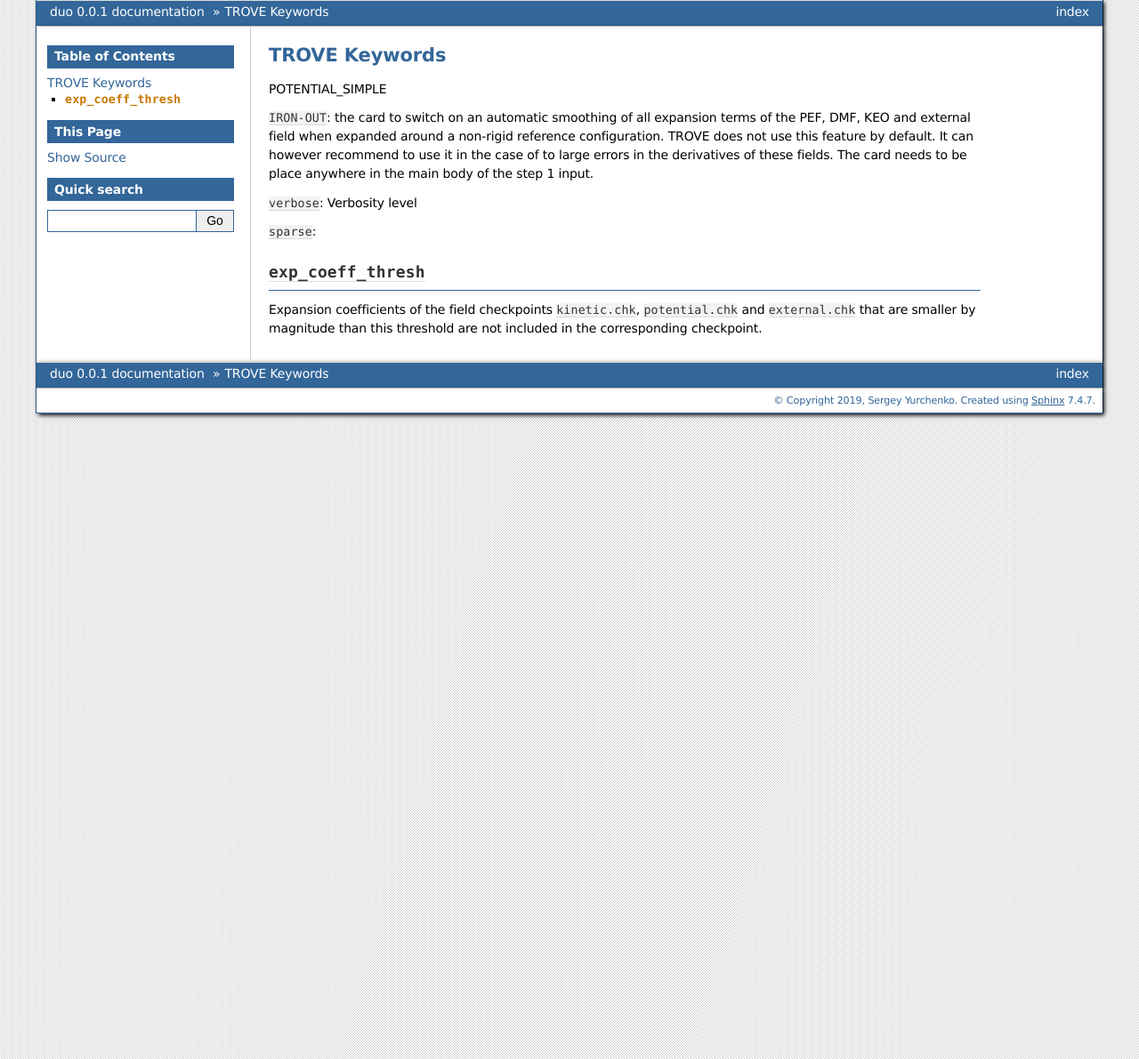
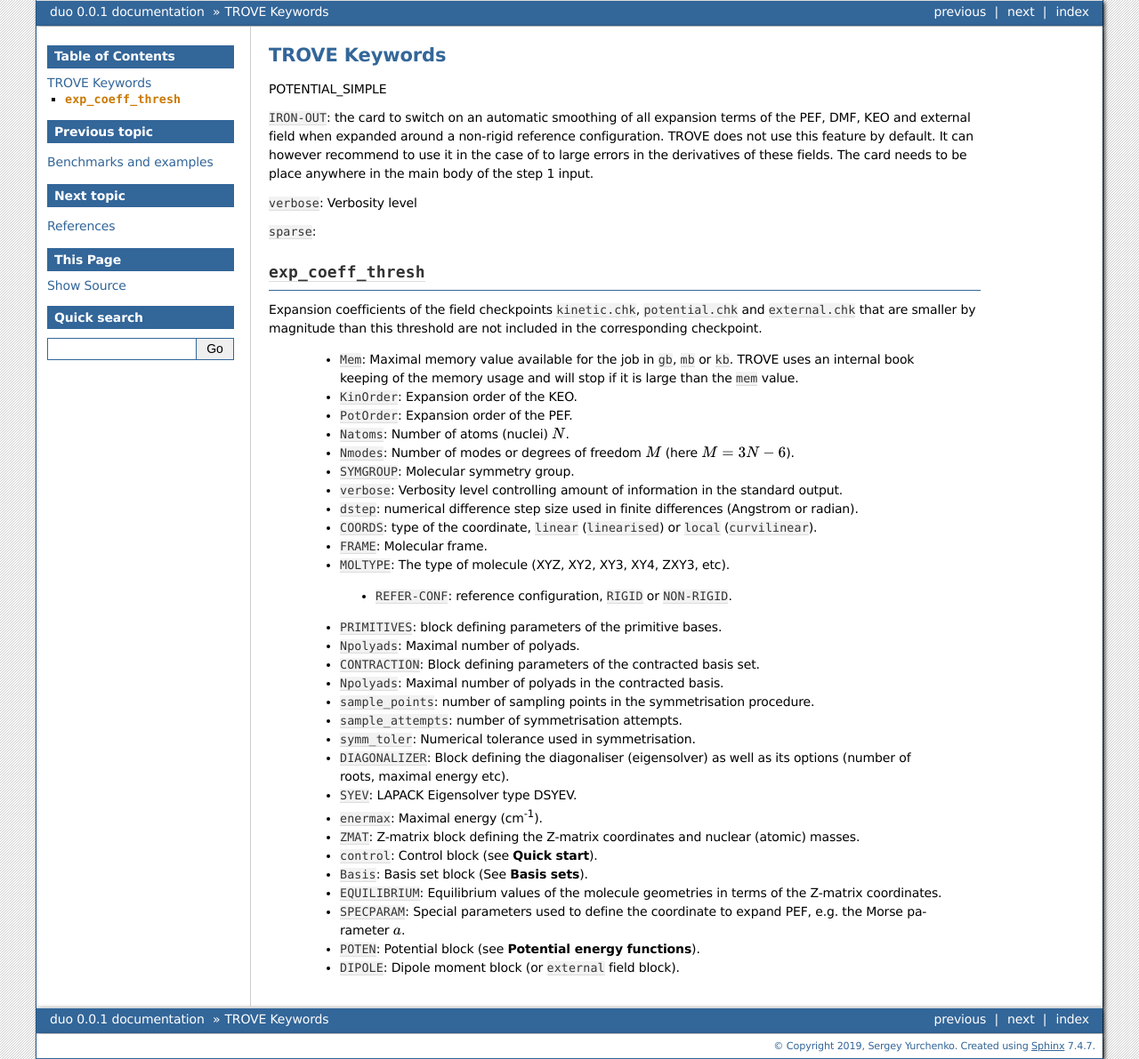
Before and after one commit to Trovemaster/TROVE, a Sphinx documentation site: the page built from docs/source/keywords.rst, in a window 1280 px wide. Shown: the whole page at 89% size. Built offline with Sphinx 7.4.7, drawn with Linux system fonts in a browser that asks for light colours; formulas are drawn with MathJax 3.

Commit message:
molecules

```diff
--- a/docs/source/index.rst
+++ b/docs/source/index.rst
@@ -24,6 +24,7 @@ Welcome to TROVE's documentation!
    features.rst
    compile.rst
    benchmarks.rst
+   keywords.rst
    references
    license
 
--- a/docs/source/keywords.rst
+++ b/docs/source/keywords.rst
@@ -16,3 +16,63 @@
 ^^^^^^^^^^^^^^^^^^^^
 
 Expansion coefficients of  the field checkpoints ``kinetic.chk``, ``potential.chk`` and ``external.chk`` that are smaller by magnitude than this threshold are not included in the corresponding checkpoint.
+
+
+
+ - ``Mem``: Maximal memory value available for the job in ``gb``, ``mb`` or ``kb``. TROVE uses an internal book keeping of the memory usage and will stop if it is large than the ``mem`` value.
+
+ - ``KinOrder``: Expansion order of the KEO.
+
+ - ``PotOrder``: Expansion order of the PEF.
+
+ - ``Natoms``: Number of atoms (nuclei) :math:`N`.
+
+ - ``Nmodes``: Number of modes or degrees of freedom :math:`M` (here :math:`M=3N-6`).
+
+ - ``SYMGROUP``: Molecular symmetry group.
+
+ - ``verbose``: Verbosity level controlling amount of information in the standard output.
+
+ - ``dstep``: numerical difference step size used in finite differences (Angstrom or radian).
+
+ - ``COORDS``: type of the coordinate, ``linear`` (``linearised``) or ``local`` (``curvilinear``).
+
+ - ``FRAME``: Molecular frame.
+
+ - ``MOLTYPE``: The type of molecule (XYZ, XY2, XY3, XY4, ZXY3, etc).
+
+  -  ``REFER-CONF``: reference configuration, ``RIGID`` or ``NON-RIGID``.
+
+ - ``PRIMITIVES``: block defining parameters of the primitive bases.
+
+ - ``Npolyads``: Maximal number of polyads.
+
+ - ``CONTRACTION``: Block defining parameters of the contracted basis set.
+
+ - ``Npolyads``: Maximal number of polyads in the contracted basis.
+
+ - ``sample_points``: number of sampling points in the symmetrisation procedure.
+
+ - ``sample_attempts``: number of symmetrisation attempts.
+
+ - ``symm_toler``: Numerical tolerance used in symmetrisation.
+
+ - ``DIAGONALIZER``: Block defining the diagonaliser (eigensolver) as well as its options (number of roots, maximal energy etc).
+
+ - ``SYEV``: LAPACK Eigensolver type DSYEV.
+
+ - ``enermax``: Maximal energy (cm\ :sup:`-1`).
+
+ - ``ZMAT``: Z-matrix block defining the Z-matrix coordinates and nuclear (atomic) masses.
+
+ - ``control``: Control block (see **Quick start**).
+
+ - ``Basis``: Basis set block (See **Basis sets**).
+
+ - ``EQUILIBRIUM``: Equilibrium values of the molecule geometries in terms of the Z-matrix coordinates.
+
+ - ``SPECPARAM``: Special parameters used to define the coordinate to expand PEF, e.g. the Morse parameter :math:`a`.
+
+ - ``POTEN``: Potential block (see **Potential energy functions**).
+
+ - ``DIPOLE``: Dipole moment block (or ``external`` field block).
--- a/docs/source/molecules.rst
+++ b/docs/source/molecules.rst
@@ -56,6 +56,8 @@ Reference: [TROVE]_
 
 The TROVE input for step 1 is illustrated below.
 ::
+
+      mem 64 gb
 
       KinOrder  6
       PotOrder  8
@@ -185,7 +187,7 @@ The TROVE input for step 1 is illustrated below.
 
 A short description of the keywords, cards and sections used is as follows.
 
-
+ - ``Mem``: Maximal memory value available for the job in ``gb``, ``mb`` or ``kb``. TROVE uses an internal book keeping of the memory usage and will stop if it is large than the ``mem`` value.
  - ``KinOrder``: Expansion order of the KEO.
  - ``PotOrder``: Expansion order of the PEF.
  - ``Natoms``: Number of atoms (nuclei) :math:`N`.
--- a/docs/source/references.rst
+++ b/docs/source/references.rst
@@ -9,7 +9,7 @@ References
 
 .. [88Zare] R.N. Zare, Angular Momentum: Understanding Spatial Aspects in Chemistry and Physics (Wiley, 1988), first edition.
 
-.. [15YaYu] A. Yachmenev, S.N. Yurchenko, J. Chem. Phys. 143, 014105 (2015), Automatic differentiation method for numerical construction of the rotational-vibrational hamiltonian as a power series in the curvilinear internal coordinates using the eckart frame.
+.. [15YaYu] A. Yachmenev, S.N. Yurchenko, J. Chem. Phys. 143, 014105 (2015), Automatic differentiation method for numerical construction of the rotational-vibrational hamiltonian as a power series in the curvilinear internal coordinates using the Eckart frame.
 
 .. [17YuYaOv] S.N. Yurchenko, A. Yachmenev, R.I. Ovsyannikov, J. Chem. Theory Comput. 13, 4368 (2017), Symmetry adapted ro-vibrational basis functions for variational nuclear motion: TROVE approach.
 
```
